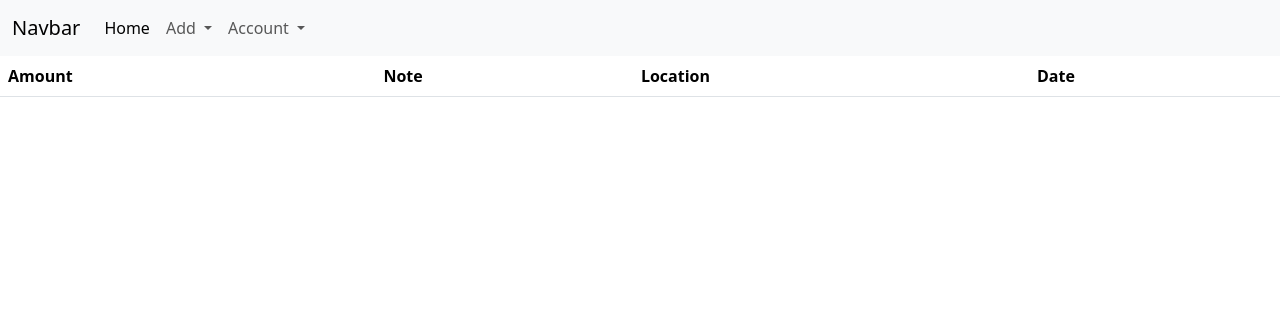
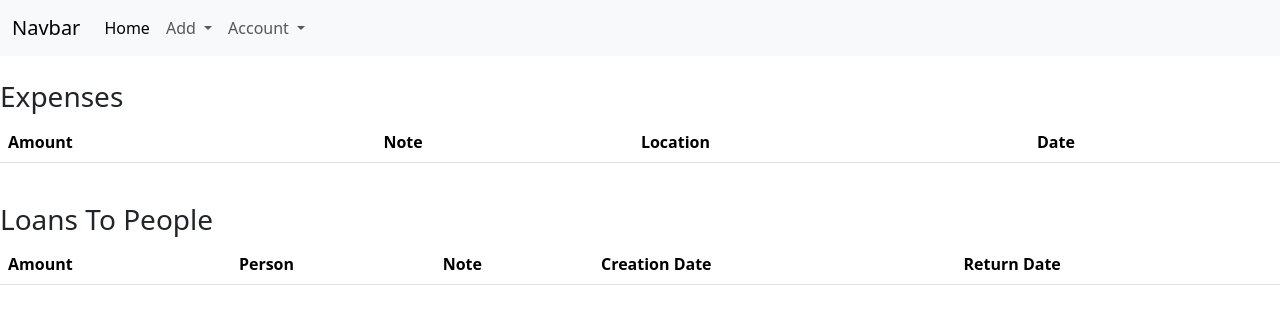
Before and after one commit to gweiser/finance-tracker, a Flask app: page / in a window 1280 px wide. Shown: the top 324 px of the page. Run offline with Flask 3, Linux system fonts and the light colour scheme; the visitor is signed in with stand-in values (Sample User, id 1); tables that the repository leaves empty hold one stand-in row (values such as "Sample post"); data that the repository does not hold is empty.

Commit message:
Added loans view and modified code to accomodate

```diff
--- a/website/init_db.py
+++ b/website/init_db.py
@@ -33,6 +33,7 @@ db.executescript("""
         id INTEGER PRIMARY KEY AUTOINCREMENT,
         amount INTEGER NOT NULL,
         person TEXT NOT NULL,
+        note TEXT NOT NULL,
         creation_date date NOT NULL,
         return_date date NOT NULL,
         user_id INTEGER NOT NULL,
--- a/website/templates/home.html
+++ b/website/templates/home.html
@@ -1,6 +1,8 @@
 {% extends "base.html" %}
 
 {% block body %}
+    <br>
+    <h3>Expenses</h3>
     <table class="table">
         <tr>
             <th>Amount</th>
@@ -15,7 +17,29 @@
                 <td>{{row.location}}</td>
                 <td>{{row.date}}</td>
                 <td><a href="{{url_for('views.expense', id=row.id)}}">Edit</a></td>
-                <td><a href="{{url_for('views.delete', id=row.id)}}" onclick="return confirm('Are you sure?')">Delete</a></td>
+                <td><a href="{{url_for('views.delete_expense', id=row.id)}}" onclick="return confirm('Are you sure?')">Delete</a></td>
+            </tr>
+        {% endfor %}
+    </table>
+
+    <br>
+
+    <h3>Loans To People</h3>
+    <table class="table">
+        <tr>
+            <th>Amount</th>
+            <th>Person</th>
+            <th>Note</th>
+            <th>Creation Date</th>
+            <th>Return Date</th>
+        </tr>
+        {% for row in loans_to %}
+            <tr>
+                <td>{{row.amount}}€</td>
+                <td>{{row.person}}</td>
+                <td>{{row.note}}</td>
+                <td>{{row.creation_date}}</td>
+                <td>{{row.return_date}}</td>
             </tr>
         {% endfor %}
     </table>
--- a/website/templates/loan_to.html
+++ b/website/templates/loan_to.html
@@ -10,6 +10,10 @@
     <div class="mb-3">
         <label for="person" class="form-label">Person</label>
         <input type="text" class="form-control" name="person" id="person" required>
+    </div>
+    <div class="mb-3">
+      <label for="note" class="form-label">Note</label>
+      <input type="text" class="form-control" name="note" id="note">
     </div>
     <div class="mb-3">
         <label for="creation_date" class="form-label">Creation Date</label>
--- a/website/views.py
+++ b/website/views.py
@@ -98,17 +98,31 @@ def home():
             current_user_id_row = db.execute("SELECT id FROM users WHERE username = ?", (current_user, )).fetchone()
             current_user_id = current_user_id_row["id"]
             expenses_row = db.execute("SELECT * FROM expenses WHERE user_id = ?", (current_user_id, )).fetchall()
-            counter = 0
+            loans_to_row = db.execute("SELECT * FROM loan_to WHERE user_id = ?", (current_user_id, )).fetchall()
+            # Get all expenses
             expenses = []
-            for row in expenses_row:
-                expenses.append({"amount": expenses_row[counter]["amount"],
-                                 "note": expenses_row[counter]["note"],
-                                 "location": expenses_row[counter]["expense_location"],
-                                 "date": expenses_row[counter]["expense_date"],
-                                 "id": expenses_row[counter]["id"]})
-                counter+=1
+            expense_counter = 0
+            for _ in expenses_row:
+                expenses.append({"amount": expenses_row[expense_counter]["amount"],
+                                 "note": expenses_row[expense_counter]["note"],
+                                 "location": expenses_row[expense_counter]["expense_location"],
+                                 "date": expenses_row[expense_counter]["expense_date"],
+                                 "id": expenses_row[expense_counter]["id"]})
+                expense_counter+=1
 
-            return render_template("home.html", expenses=expenses)
+            loans_to = []
+            loans_to_counter = 0
+            for _ in loans_to_row:
+                loans_to.append({"amount": loans_to_row[loans_to_counter]["amount"],
+                                 "person": loans_to_row[loans_to_counter]["person"],
+                                 "note": loans_to_row[loans_to_counter]["note"],
+                                 "creation_date": loans_to_row[loans_to_counter]["creation_date"],
+                                 "return_date": loans_to_row[loans_to_counter]["return_date"],
+                                 "id": loans_to_row[loans_to_counter]["id"]})
+                loans_to_counter+=1
+
+
+            return render_template("home.html", expenses=expenses, loans_to=loans_to)
         else:
             return redirect(url_for("views.login"))
 
@@ -168,8 +182,8 @@ def expense(id=None):
         return redirect(url_for("views.login"))
 
 
-@views.route('/delete/<int:id>', methods=["GET", "POST"])
-def delete(id=None):
+@views.route('/delete_expense/<int:id>', methods=["GET", "POST"])
+def delete_expense(id=None):
     # If id is provided (if delete button is clicked)
     if id is not None:
         db.execute("DELETE FROM expenses WHERE id = ?", (id, ))
@@ -190,14 +204,15 @@ def loan_to():
             user_id = user_id_row["id"]
             amount = request.form.get("amount")
             person = request.form.get("person")
+            note = request.form.get("note")
             creation_date = request.form.get("creation_date")
             return_date = request.form.get("return_date")
 
             # TODO: Insert into database
             db.execute("""
-                       INSERT INTO loan_to (amount, person, creation_date, return_date, user_id)
-                       VALUES (?, ?, ?, ?, ?)
-                       """, (amount, person, creation_date, return_date, user_id))
+                       INSERT INTO loan_to (amount, person, note, creation_date, return_date, user_id)
+                       VALUES (?, ?, ?, ?, ?, ?)
+                       """, (amount, person, note, creation_date, return_date, user_id))
             db.commit()
             flash("Added!", "success")
             return redirect(url_for("views.home"))
```
